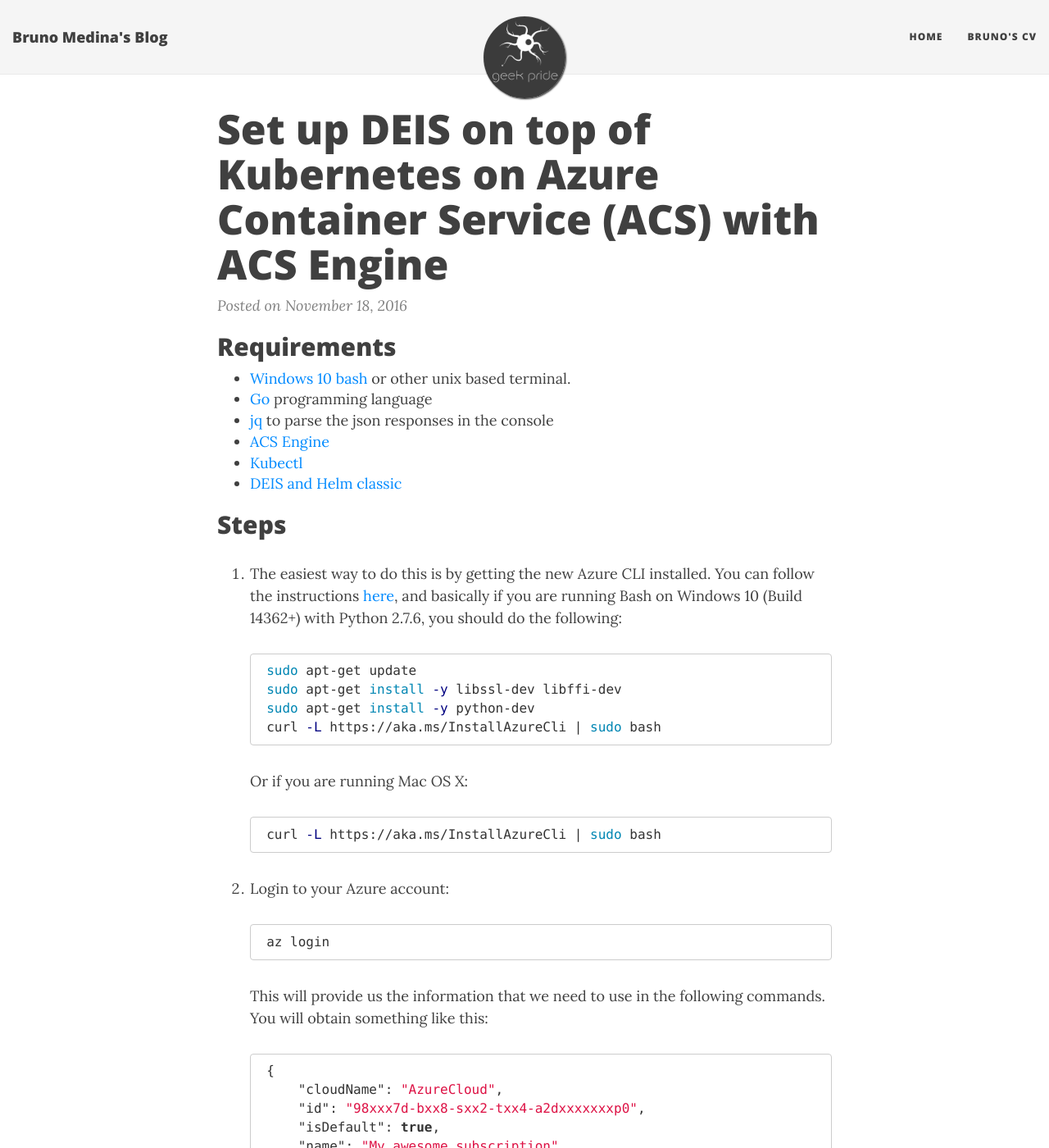
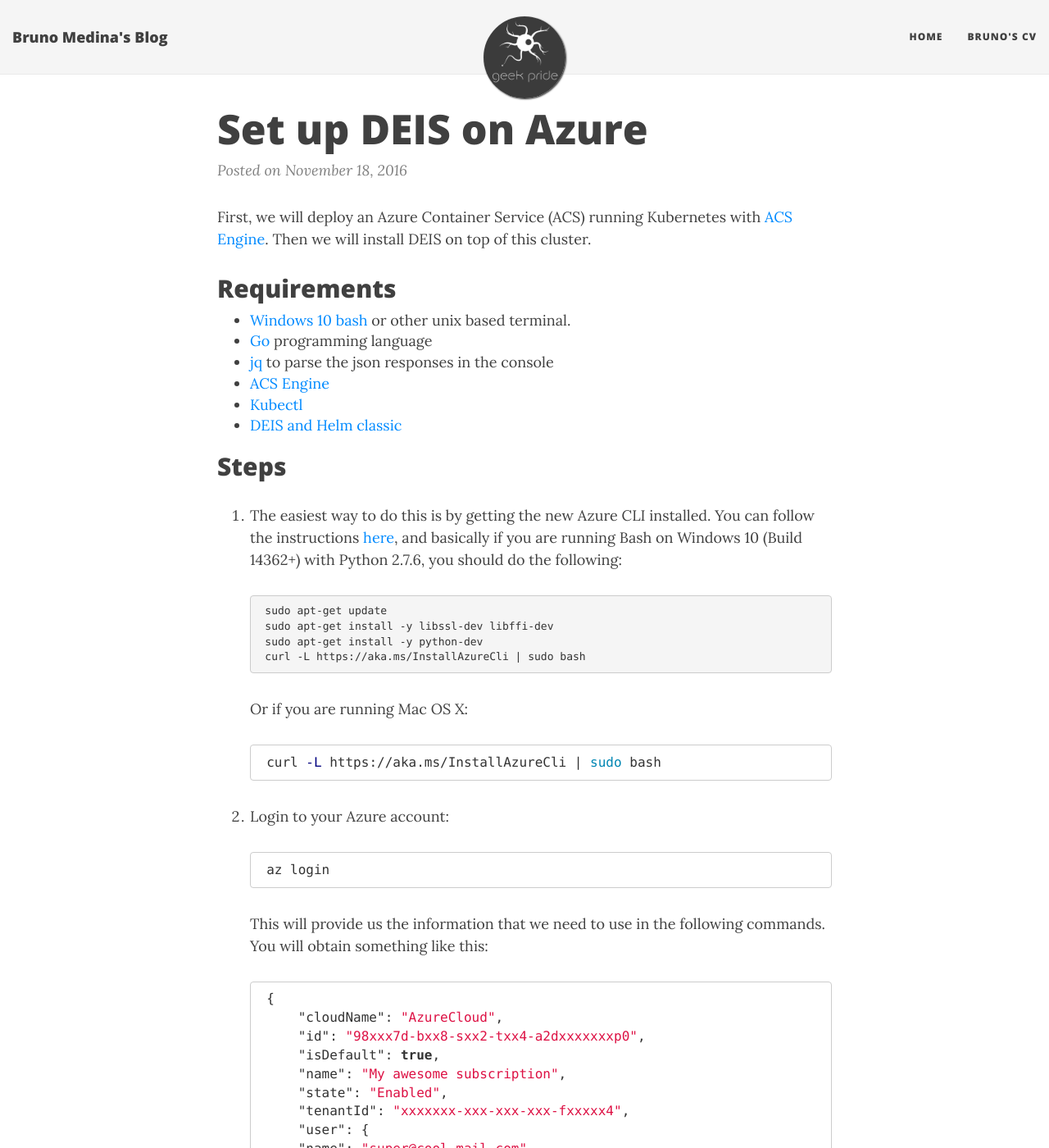
Before and after one commit to brusMX/brusMX.github.io, a Jekyll site: the page built from _posts/2016-11-18-deis-on-azure.md, in a window 1280 px wide and 1400 px high. Shown: the whole window at 82% size. Built offline with Jekyll 4.4.1, drawn with Linux system fonts in a browser that asks for light colours; nearby versions of some CDN libraries.

Commit message:
modifications

````diff
--- a/_posts/2016-11-18-deis-on-azure.md
+++ b/_posts/2016-11-18-deis-on-azure.md
@@ -1,7 +1,9 @@
 ---
 layout: post
-title: Set up DEIS on top of Kubernetes on Azure Container Service (ACS) with ACS Engine
+title: Set up DEIS on Azure
 ---
+
+First, we will deploy an Azure Container Service (ACS) running Kubernetes with [ACS Engine](https://github.com/Azure/acs-engine). Then we will install DEIS on top of this cluster.
 
 ## Requirements
 
@@ -16,12 +18,13 @@
 
 1. The easiest way to do this is by getting the new Azure CLI installed. You can follow the instructions [here](https://github.com/Azure/azure-cli/blob/master/doc/preview_install_guide.md), and basically if you are running Bash on Windows 10 (Build 14362+) with Python 2.7.6, you should do the following:
 
-    ```bash
+    ```Bash
     sudo apt-get update
     sudo apt-get install -y libssl-dev libffi-dev
     sudo apt-get install -y python-dev
     curl -L https://aka.ms/InstallAzureCli | sudo bash
     ```
+
     Or if you are running Mac OS X:
 
     ```bash
````
